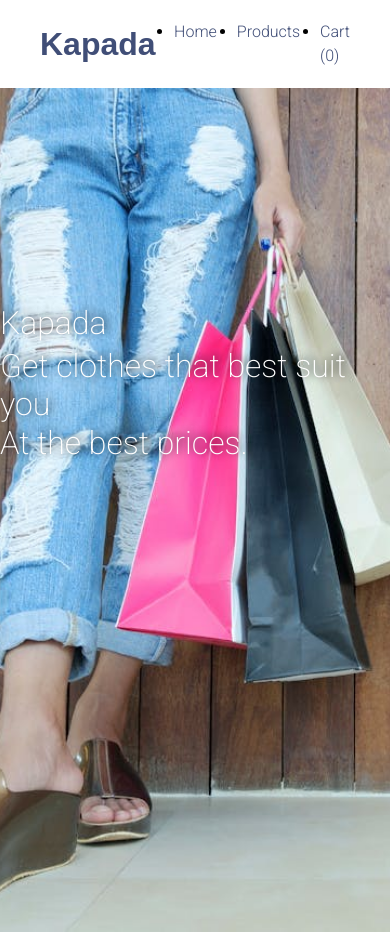
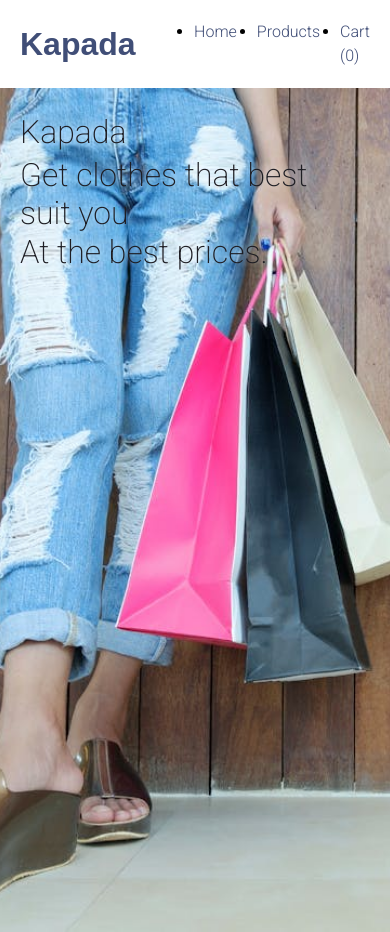
Before and after one commit to srj-17/shopping-cart, a React (Vite) app: page / in a window 390 px wide. Built offline with nearby package versions, Linux system fonts and the light colour scheme; no server answers; a web font is replaced by a local one.

Commit message:
feat: Add responsiveness for mobile, complete header design

```diff
--- a/src/components/cart/Cart.module.css
+++ b/src/components/cart/Cart.module.css
@@ -116,3 +116,10 @@
     /*color: var(--secondary);*/
     opacity: 0.4;
 }
+
+@media (max-width: 500px) {
+    .checkout-container {
+        flex-direction: column;
+        align-items: start;
+    }
+}
--- a/src/components/homePage/HomePage.module.css
+++ b/src/components/homePage/HomePage.module.css
@@ -20,6 +20,15 @@
     text-shadow: 2px -2px 8px black;
 }
 
+@media (max-width: 500px) {
+    .content {
+        padding: 20px;
+        top: 0%;
+        color: var(--primary);
+        text-shadow: 2px -2px 8px white;
+    }
+}
+
 .content-header {
     font-family: "Italiana", sans-serif;
     font-weight: 400;
--- a/src/components/navbar/NavBar.module.css
+++ b/src/components/navbar/NavBar.module.css
@@ -56,3 +56,9 @@
 .cart-products-count:hover {
     rotate: 20deg;
 }
+
+@media (max-width: 500px) {
+    .navbar {
+        padding: 20px 20px;
+    }
+}
--- a/src/components/product/Product.module.css
+++ b/src/components/product/Product.module.css
@@ -120,15 +120,17 @@
     font-size: 2rem;
 }
 
-@media (max-width: 500px) {
+@media (max-width: 700px) {
     .product-container {
         flex-direction: column;
+        align-items: center;
     }
 
     .product-content {
         grid-template-areas:
+            "info"
             "cart"
-            "info"
             "description";
+        padding-bottom: 20px;
     }
 }
```
